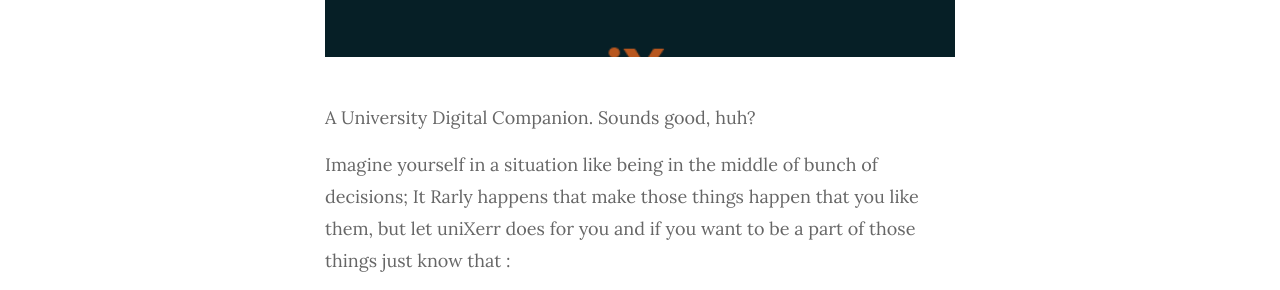
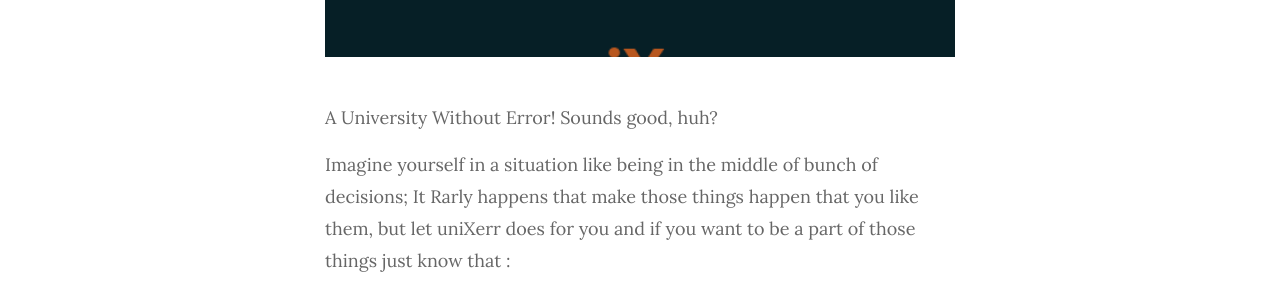
Before and after one commit to wildonion/blog, a Jekyll site: the page built from _posts/2020-01-03-what-is-uniXerr.md, in a window 1280 px wide. Shown: the part 620-910 px from the top of the page. Built offline with Jekyll 4.4.1, drawn with Linux system fonts in a browser that asks for light colours; emoji names are drawn with the system emoji font.

Commit message:
update post

```diff
--- a/_posts/2020-01-03-what-is-uniXerr.md
+++ b/_posts/2020-01-03-what-is-uniXerr.md
@@ -5,7 +5,7 @@
 image:  '/assets/img/unixerr.png'
 tags:   [education, digital-companion, unixerr]
 ---
-A University Digital Companion. Sounds good, huh?
+A University Without Error! Sounds good, huh?
 
 Imagine yourself in a situation like being in the middle of bunch of decisions;
 It Rarly happens that make those things happen that you like them,
```
